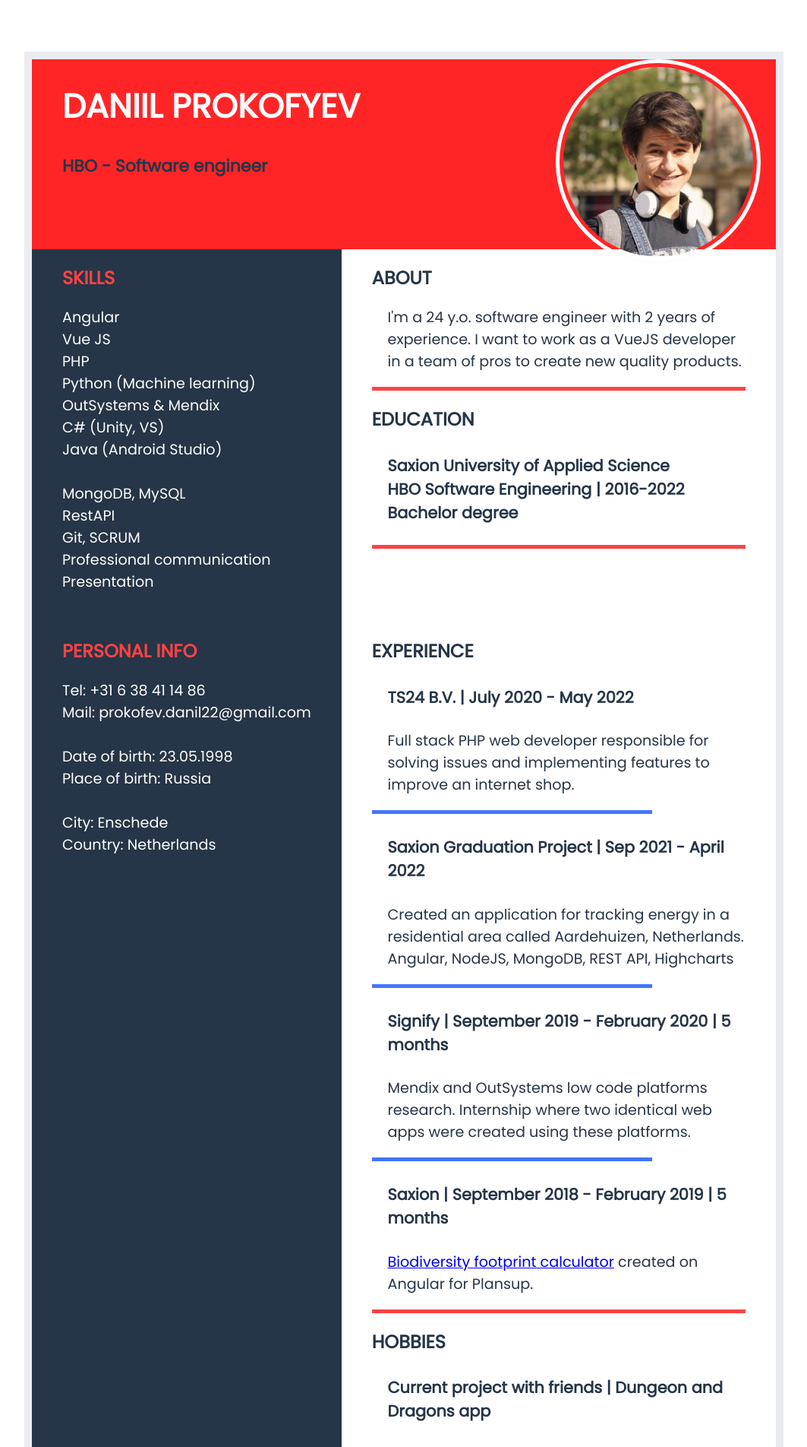
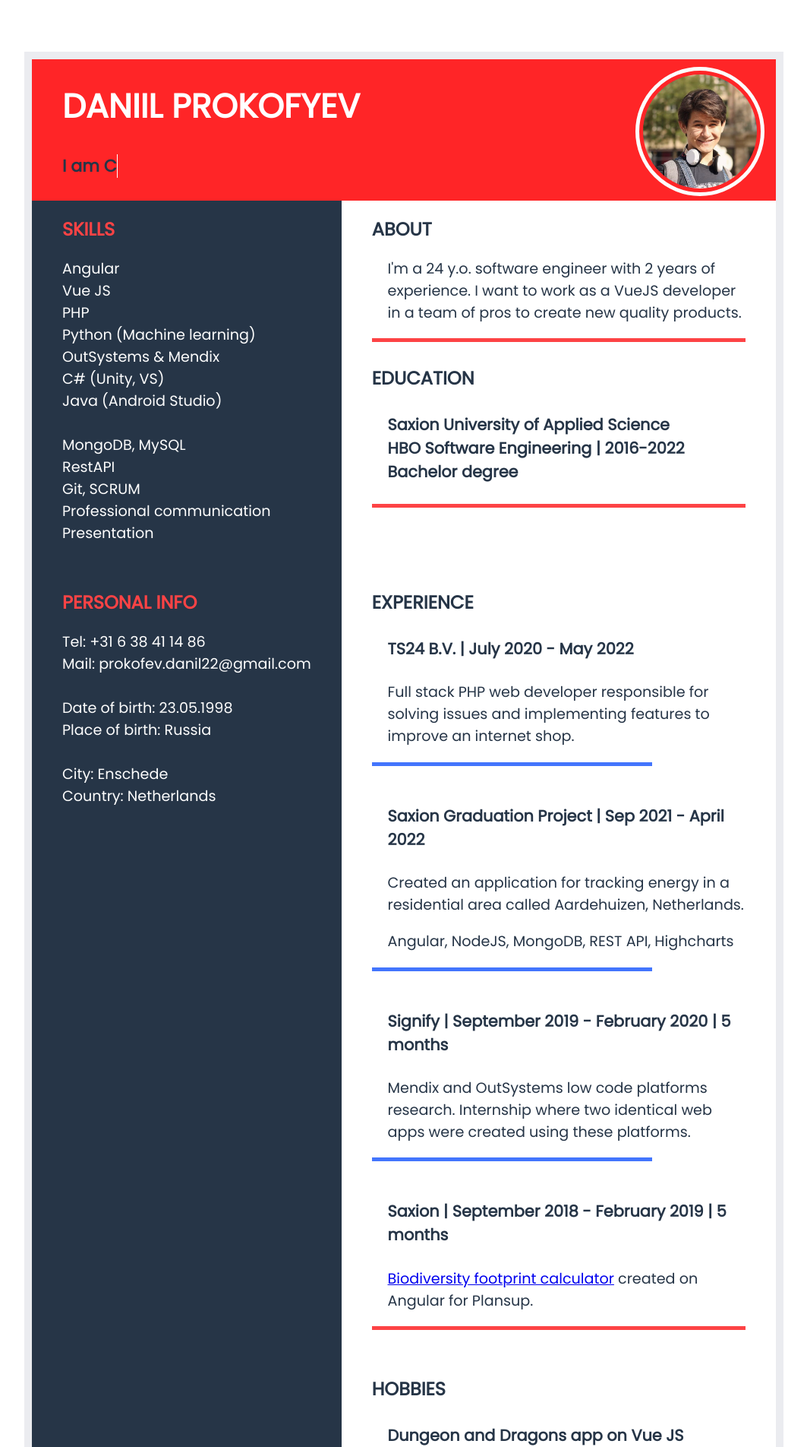
Before and after one commit to Prokofif/cv-daniil-prokofyev, a Vue app: page / in a window 1280 px wide. Shown: the top 1904 px of the page at 76% size, without its empty margins (108-1171 px from the left). Built offline with nearby package versions, Linux system fonts and the light colour scheme.

Commit message:
header update

```diff
--- a/src/components/HelloWorld.vue
+++ b/src/components/HelloWorld.vue
@@ -7,8 +7,16 @@
   <div class="grid-container">
     <div class="header">
       <div class="header-title">
-        <h1>DANIIL PROKOFYEV</h1>
-        <h4>HBO - Software engineer</h4>
+        <h1 class="animate-charcter">DANIIL PROKOFYEV</h1>
+        <h4>
+          <a
+            class="typewrite"
+            data-period="2000"
+            data-type='[ "Hi, Im Si", "I am Creative.", "I Love Design.", "I Love to Develop." ]'
+          >
+            <span class="wrap"></span>
+          </a>
+        </h4>
       </div>
     </div>
     <div class="portfolio-image">
@@ -19,7 +27,6 @@
           </div>
           <div class="flip-card-back">
             <p>Open for web dev position</p>
-            <p>Vue JS</p>
           </div>
         </div>
       </div>
@@ -67,7 +74,7 @@
       </p>
       <div class="red-line"></div>
 
-      <h2>EDUCATION</h2>
+      <h2 class="education-h">EDUCATION</h2>
       <h4 class="sub-h4">
         Saxion University of Applied Science <br />
         HBO Software Engineering | 2016-2022 <br />
@@ -88,6 +95,8 @@
       <p class="main-content-text">
         Created an application for tracking energy in a residential area called
         Aardehuizen, Netherlands. <br />
+      </p>
+      <p class="main-content-text">
         Angular, NodeJS, MongoDB, REST API, Highcharts
       </p>
       <div class="blue-line"></div>
@@ -101,34 +110,33 @@
       </p>
       <div class="blue-line"></div>
 
-      <h4 class="sub-h4">
-        Saxion | September 2018 - February 2019 | 5 months </h4>
+      <h4 class="sub-h4">Saxion | September 2018 - February 2019 | 5 months</h4>
       <p class="main-content-text">
         <a
-        href="http://biodiversity-footprint.herokuapp.com/#/calculator"
-        target="_blank"
-      >Biodiversity footprint calculator</a> created on Angular for Plansup.
+          href="http://biodiversity-footprint.herokuapp.com/#/calculator"
+          target="_blank"
+          >Biodiversity footprint calculator</a
+        >
+        created on Angular for Plansup.
       </p>
 
       <div class="red-line"></div>
 
-      <h2>HOBBIES</h2>
+      <h2 class="hobbies-h">HOBBIES</h2>
 
-       <h4 class="sub-h4">
-        Current project with friends | Dungeon and Dragons app
-      </h4>
+      <h4 class="sub-h4">Dungeon and Dragons app on Vue JS</h4>
 
       <p class="main-content-text">
-        Vue JS developer <br>
         <a href="https://dnd-kz-ua-ru.netlify.app/" target="_blank">
           Dungeon and Dragons
         </a>
-        is an RPG board game. This is an opensource project created to improve
-        web dev skills. Team of students are going to create a management tool
-        where a game master and players could keep track of game statistics.
+        is an opensource project created with friends to improve our skills.
+        <br />
+        DnD is a role-play board game. We want create a management tool and add
+        our own features to make it even more fun!
       </p>
       <br />
-      <h4 class="sub-h4">Gimbarr, Chess, music, Snowboarding, Yoga</h4>
+      <h4 class="sub-h4">Gimbarr, Chess, Music, Snowboarding, Yoga</h4>
     </div>
   </div>
 </template>
@@ -138,6 +146,90 @@ import { gsap } from "gsap";
 import { CSSPlugin } from "gsap/CSSPlugin";
 
 gsap.registerPlugin(CSSPlugin);
+
+
+//todo
+function delay(milliseconds){
+    return new Promise(resolve => {
+        setTimeout(resolve, milliseconds);
+    });
+}
+
+async function init(){
+    console.log("Executed now");
+    await delay(3000);
+    console.log("Executed after 3 seconds wait");
+
+    //todo place typing text function here
+}
+
+init();
+
+// start of header text animation
+var TxtType = function (el, toRotate, period) {
+  this.toRotate = toRotate;
+  this.el = el;
+  this.loopNum = 0;
+  this.period = parseInt(period, 10) || 2000;
+  this.txt = "";
+  this.tick();
+  this.isDeleting = false;
+};
+
+TxtType.prototype.tick = function () {
+  var i = this.loopNum % this.toRotate.length;
+  var fullTxt = this.toRotate[i];
+
+  if (this.isDeleting) {
+    this.txt = fullTxt.substring(0, this.txt.length - 1);
+  } else {
+    this.txt = fullTxt.substring(0, this.txt.length + 1);
+  }
+
+  this.el.innerHTML = '<span class="wrap">' + this.txt + "</span>";
+
+  var that = this;
+  var delta = 200 - Math.random() * 100;
+
+  if (this.isDeleting) {
+    delta /= 2;
+  }
+
+  if (!this.isDeleting && this.txt === fullTxt) {
+    delta = this.period;
+    this.isDeleting = true;
+    console.log(this.txt);
+  } else if (this.isDeleting && this.txt === "") {
+    this.isDeleting = false;
+    this.loopNum++;
+    delta = 500;
+    console.log(this.txt);
+  }
+  if (this.txt === "I Love to Develop.") {
+    return 0;
+  }
+
+  setTimeout(function () {
+    that.tick();
+  }, delta);
+};
+
+window.onload = function () {
+  var elements = document.getElementsByClassName("typewrite");
+  for (var i = 0; i < elements.length; i++) {
+    var toRotate = elements[i].getAttribute("data-type");
+    var period = elements[i].getAttribute("data-period");
+    if (toRotate) {
+      new TxtType(elements[i], JSON.parse(toRotate), period);
+    }
+  }
+  // INJECT CSS
+  var css = document.createElement("style");
+  css.type = "text/css";
+  css.innerHTML = ".typewrite > .wrap { border-right: 0.08em solid #fff}";
+  document.body.appendChild(css);
+};
+// end of header text animation
 
 export default {
   name: "HelloWorld",
@@ -171,29 +263,67 @@ export default {
 
 <!-- Add "scoped" attribute to limit CSS to this component only -->
 <style scoped>
-/* #parent{
-   overflow:hidden;
-} */
+.animate-charcter{
+  text-transform: uppercase;
+  background-image: linear-gradient(
+    -225deg,
 
-.grid-container > div {
-  padding: 0px 40px;
+    #fff 0%,
+    #fff 60%,
+    #231557 69%,
+    #231557 80%,
+    #fff 100%
+
+    /* #fff 0%,
+    #fff 60%,
+    #dc9fb3 70%,
+    #ff1361 80%,
+    #dc9fb3 90%,
+    #fff 100% */
+  );
+
+  background-size: auto auto;
+  background-clip: border-box;
+  background-size: 200% auto;
+  color: #fff;
+  background-clip: text;
+  -webkit-background-clip: text;
+  -webkit-text-fill-color: transparent;
+  animation: textclip 3s linear infinite;
+  animation-iteration-count: 1;
+}
+
+@keyframes textclip {
+
+  to {
+    background-position: 200% center;
+  }
+
 }
 
 .header {
   grid-area: header;
   background-color: #ff2527;
   color: #fdfdfd;
-  /* min-height: 270px; */
 }
 
 .header > div > h4 {
   color: #263547;
 }
 
+.header,
+.skills,
+.main-content,
+.personal-info,
+.experience {
+  padding: 0 40px;
+}
+
 .skills > h2,
 .main-content > h2,
 .personal-info > h2,
 .experience > h2 {
+  text-transform: uppercase;
   font-size: 1.5rem;
 }
 
@@ -208,6 +338,13 @@ export default {
   font-size: 1.2rem;
   color: #fdfdfd;
   padding-bottom: 20px;
+}
+
+.education-h {
+  padding-top: 10px;
+}
+.hobbies-h {
+  padding-top: 40px;
 }
 
 .main-content,
@@ -229,14 +366,14 @@ export default {
 .blue-line {
   border-bottom: 5px solid #4375fd;
   width: 75%;
+  margin-bottom: 50px;
 }
 
 .portfolio-image {
-  padding-right: 0;
   display: flex;
   justify-content: center;
   background-color: #ff2527;
-  grid-area: profile-image;
+  grid-area: portfolio-image;
   grid-column: 3;
   grid-row: 1;
 }
@@ -252,6 +389,7 @@ export default {
 
 .grid-container {
   display: grid;
+  grid-template-columns: auto auto 200px;
   grid-template-areas:
     "header header portfolio-image"
     "skills main main"
@@ -263,39 +401,6 @@ export default {
   font-size: 22px;
 }
 
-@media only screen and (max-width: 900px) {
-  .grid-container {
-    display: flex;
-    flex-wrap: wrap;
-
-    padding: 10px;
-    font-family: "Poppins";
-    font-size: 22px;
-  }
-  div {
-    width: 100%;
-  }
-  .header,
-  .skills,
-  .personal-info {
-    text-align: center;
-  }
-}
-/* .grid-container {
-  display: grid;
-  grid-template-areas:
-    "header header header header header portfolio-image"
-    "skills skills main main main main"
-    "personal-info personal-info experience experience experience experience";
-
-  padding: 10px;
-} */
-
-.sub-h3 {
-  font-size: 1.5rem;
-  padding-left: 1.3rem;
-}
-
 .sub-h4 {
   font-size: 1.3rem;
   padding-left: 1.3rem;
@@ -303,25 +408,25 @@ export default {
 
 img {
   border-radius: 50%;
-  width: 250px;
-  height: 250px;
+  width: 150px;
+  height: 150px;
   object-fit: cover;
 }
 
 /* flip image css START*/
 .flip-card {
   background-color: transparent;
-  width: 250px;
-  height: 250px;
+  width: 170px;
+  height: 170px;
   perspective: 1000px; /* Remove this if you don't want the 3D effect */
 }
 
 /* This container is needed to position the front and back side */
 .flip-card-inner {
-  /* position: relative; */
   width: 100%;
   height: 100%;
   text-align: center;
+  padding: 10px 0;
   transition: transform 0.8s;
   transform-style: preserve-3d;
 }
@@ -330,16 +435,16 @@ img {
 .flip-card:hover .flip-card-inner {
   transform: rotateY(180deg);
 }
-
 /* Position the front and back side */
 .flip-card-front,
 .flip-card-back {
   border-radius: 50%;
+
   border: 5px solid #fdfdfd;
   padding: 5px;
   position: absolute;
-  width: 100%;
-  height: 100%;
+  width: 150px;
+  height: 150px;
   -webkit-backface-visibility: hidden; /* Safari */
   backface-visibility: hidden;
 }
@@ -348,12 +453,43 @@ img {
 .flip-card-back {
   background-color: #263547;
   color: white;
-  font-size: 1.6rem;
+  font-size: 1.1rem;
   transform: rotateY(180deg);
 }
 
 /* text inside fliped card */
 .flip-card-back > p:first-child {
-  padding-top: 60px;
+  padding-top: 31px;
+}
+
+/* SMALLER SCREEN */
+@media only screen and (max-width: 900px) {
+  .grid-container {
+    display: flex;
+    flex-wrap: wrap;
+    padding: 10px;
+    font-family: "Poppins";
+    font-size: 22px;
+  }
+  h1 {
+    font-size: 2rem;
+  }
+
+  div {
+    width: 100%;
+  }
+  .portfolio-image {
+    padding: 0 0 20px ;
+  }
+  .header,
+  .skills,
+  .personal-info {
+    text-align: center;
+  }
+  .education-h,
+  .hobbies-h {
+    padding-top: 0px;
+  }
+
 }
 </style>
```
